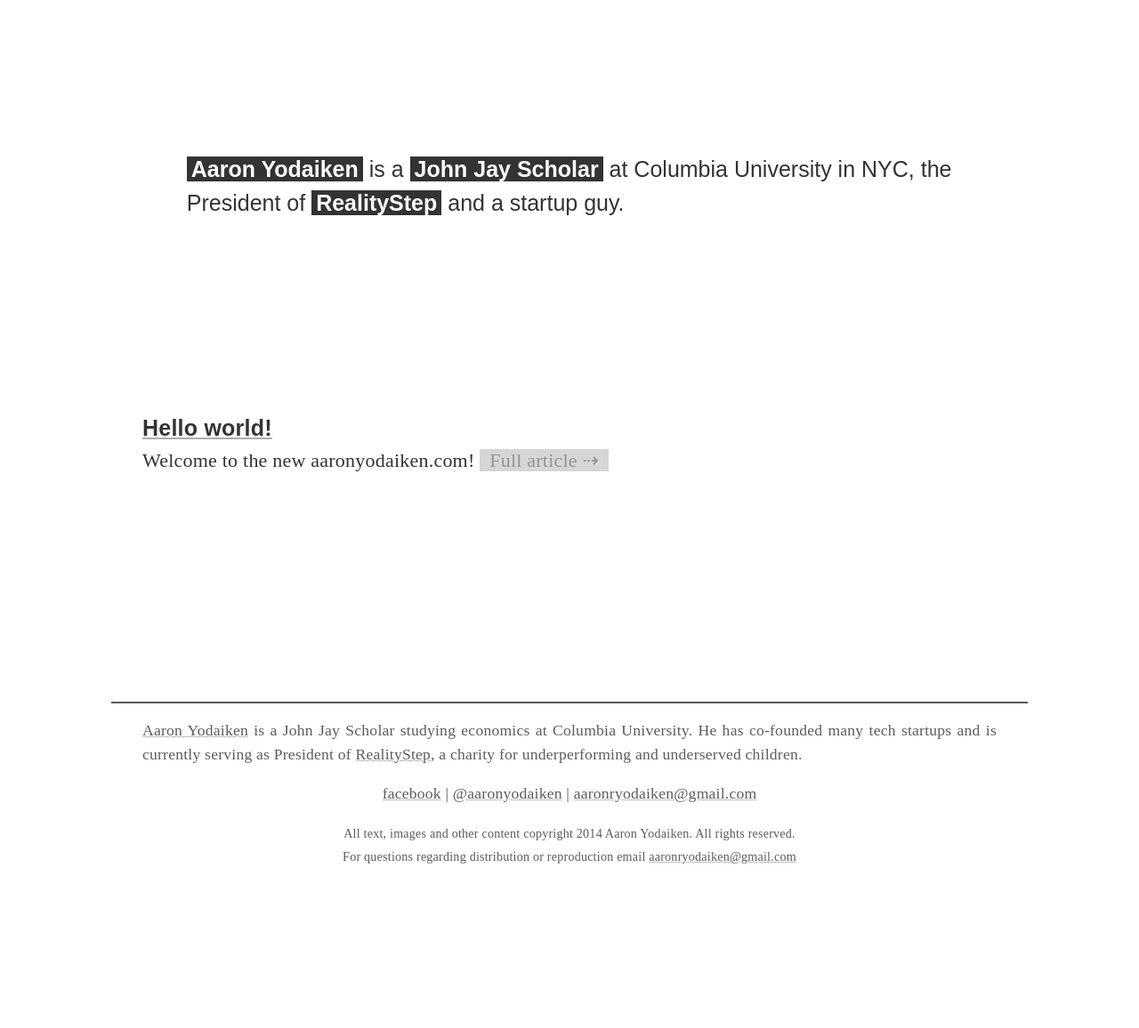
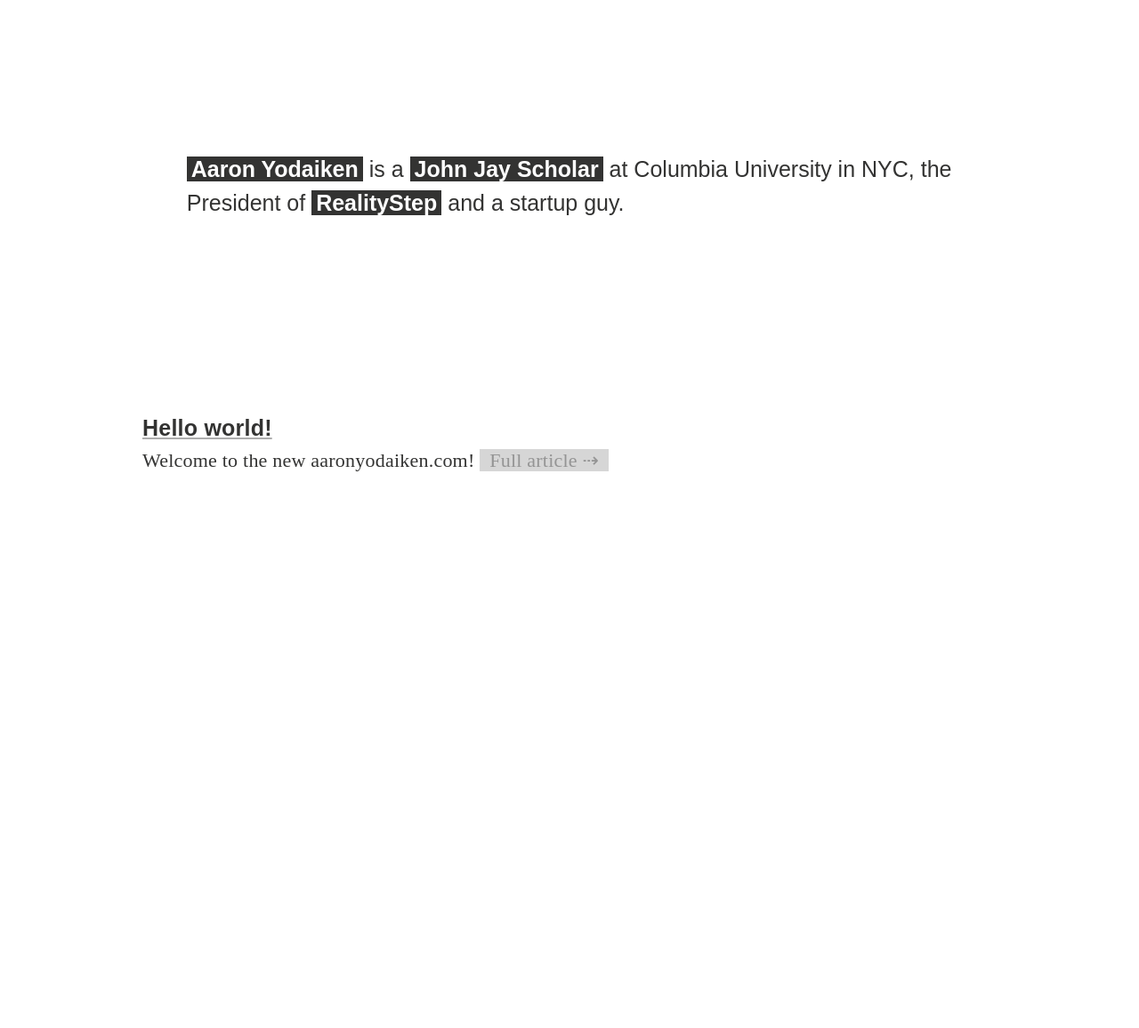
Before and after one commit to yodaiken/yodaiken.github.io, a Jekyll site: the page built from index.html, in a window 1280 px wide. Shown: the whole page at 89% size. Built offline with Jekyll 4.4.1, drawn with Linux system fonts in a browser that asks for light colours; Markdown is read by kramdown in place of the engine named in the settings; after the commit the page ends 900 px from its top, so only the background shows below that.

Commit message:
Add eats page

```diff
--- a/_layouts/default.html
+++ b/_layouts/default.html
@@ -11,7 +11,7 @@
 </head>
 <body>
   {{content}}
-  <footer>
+  <!--<footer>
     <p>
       <a href="/"><span>Aaron Yodaiken</span></a> is a John Jay Scholar studying economics at Columbia University. He has co-founded many tech startups and is currently serving as President of <a href="http://realitystep.org/?ref=ayfoot"><span>RealityStep</span></a>, a charity for underperforming and underserved children.
     </p>
@@ -21,7 +21,7 @@
     <p>
       <small>All text, images and other content copyright 2014 Aaron Yodaiken. All rights reserved.<br>For questions regarding distribution or reproduction email <a href="mailto:aaronryodaiken@gmail.com"><span>aaronryodaiken@gmail.com</span></a></small>
     </p>
-  </footer>
+  </footer>-->
   <script>
   (function(i,s,o,g,r,a,m){i['GoogleAnalyticsObject']=r;i[r]=i[r]||function(){
   (i[r].q=i[r].q||[]).push(arguments)},i[r].l=1*new Date();a=s.createElement(o),
```
Also changed, not shown: eats.md (added, +14 -0 lines).
